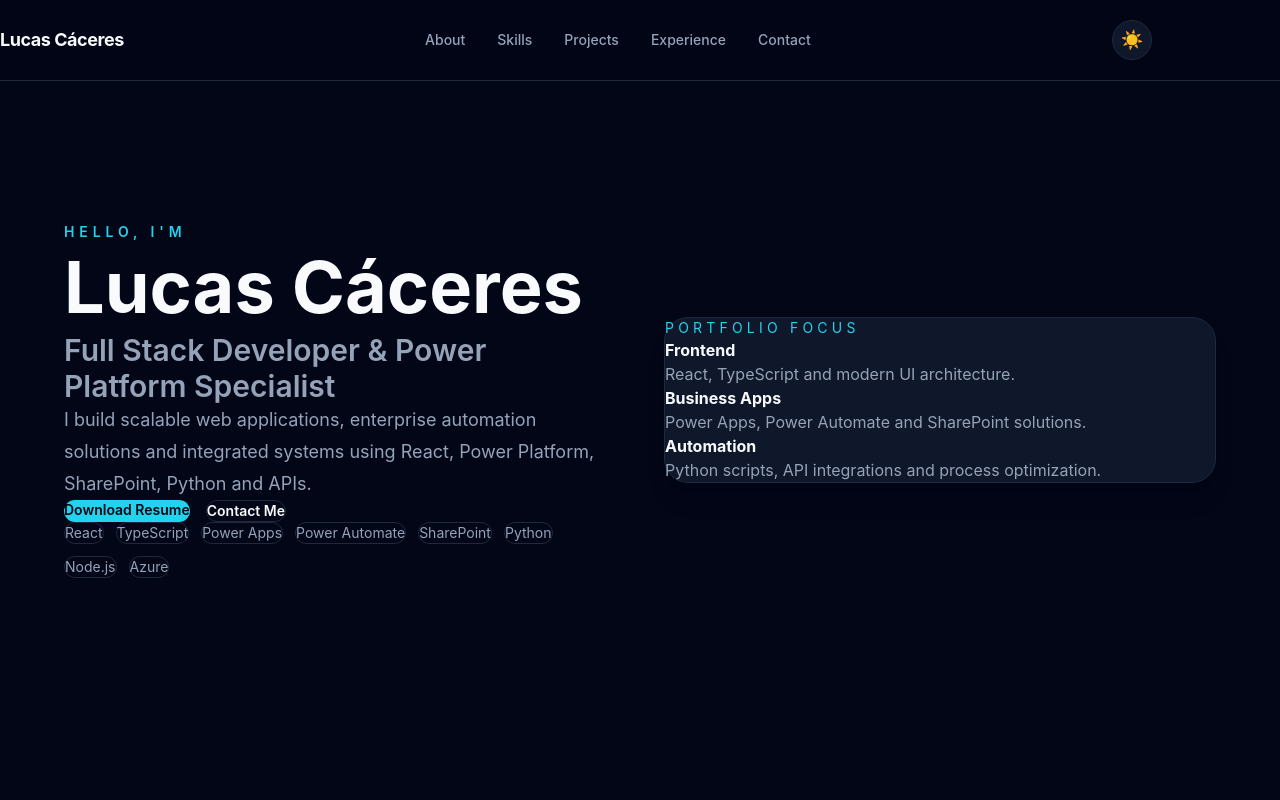
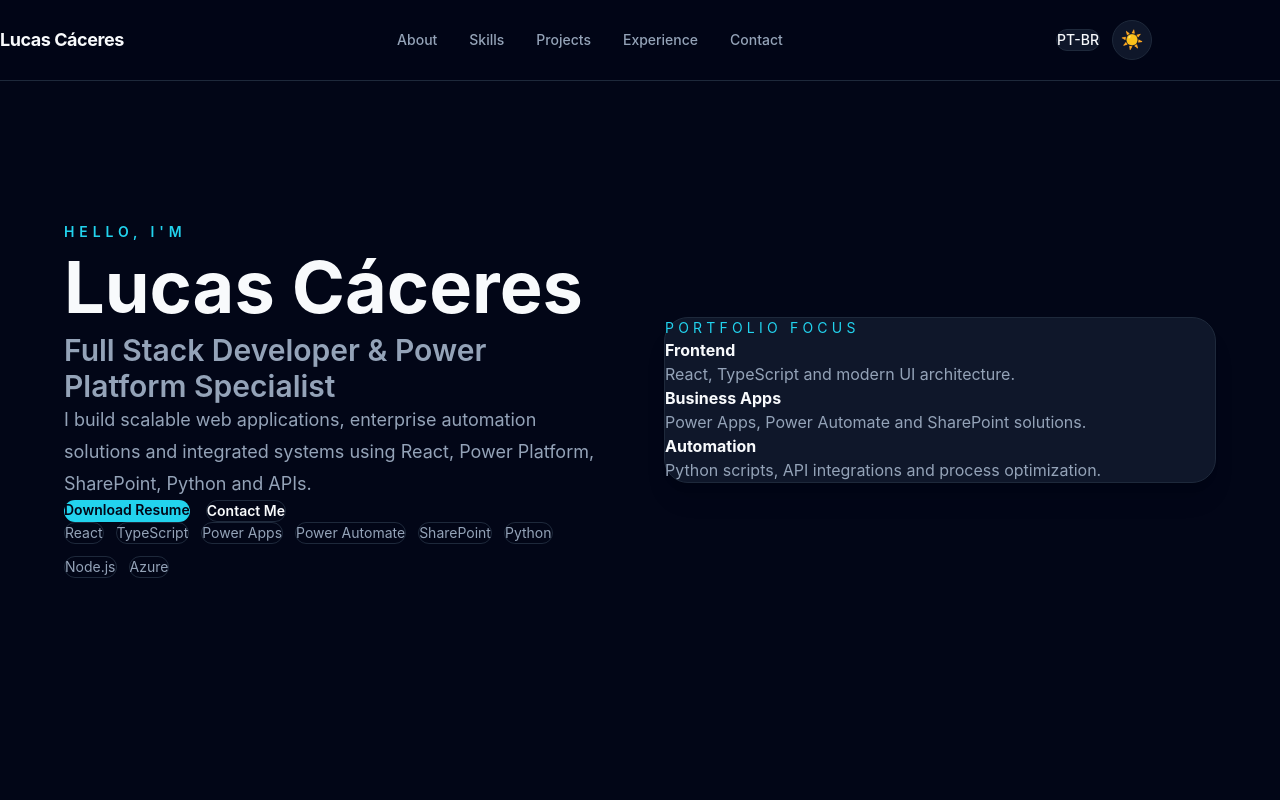
Before and after one commit to CaceresEly/Portifolio, a React (Vite) app: page / in a window 1280 px wide. Shown: the top 800 px of the page. Built offline with nearby package versions, Linux system fonts and the light colour scheme.

Commit message:
feat: add complete translation files

```diff
--- a/src/components/layout/navbar.tsx
+++ b/src/components/layout/navbar.tsx
@@ -1,15 +1,25 @@
+import { useTranslation } from 'react-i18next';
+
 import { useTheme } from '../../hooks/use_theme';
 
 const navItems = [
-  { label: 'About', href: '#about' },
-  { label: 'Skills', href: '#skills' },
-  { label: 'Projects', href: '#projects' },
-  { label: 'Experience', href: '#experience' },
-  { label: 'Contact', href: '#contact' },
+  { label: 'navbar.about', href: '#about' },
+  { label: 'navbar.skills', href: '#skills' },
+  { label: 'navbar.projects', href: '#projects' },
+  { label: 'navbar.experience', href: '#experience' },
+  { label: 'navbar.contact', href: '#contact' },
 ];
 
 function Navbar() {
   const { theme, toggleTheme } = useTheme();
+  const { t, i18n } = useTranslation();
+
+  function toggleLanguage() {
+    const nextLanguage = i18n.language === 'en' ? 'pt-BR' : 'en';
+
+    i18n.changeLanguage(nextLanguage);
+    localStorage.setItem('language', nextLanguage);
+  }
 
   return (
     <header
@@ -33,10 +43,24 @@ function Navbar() {
               className="text-sm font-medium transition hover:opacity-70"
               style={{ color: 'var(--color-text-muted)' }}
             >
-              {item.label}
+              {t(item.label)}
             </a>
           ))}
         </div>
+
+        <div className="flex items-center gap-3">
+          <button
+            type="button"
+            onClick={toggleLanguage}
+            className="rounded-full border px-4 py-2 text-sm font-medium transition hover:scale-105"
+            style={{
+              borderColor: 'var(--color-border)',
+              background: 'var(--color-surface)',
+              color: 'var(--color-text)',
+            }}
+          >
+            {i18n.language === 'en' ? 'PT-BR' : 'EN'}
+          </button>
 
           <button
             type="button"
@@ -50,6 +74,7 @@ function Navbar() {
           >
             {theme === 'dark' ? '☀️' : '🌙'}
           </button>
+        </div>
       </nav>
     </header>
   );
--- a/src/components/sections/hero_section.tsx
+++ b/src/components/sections/hero_section.tsx
@@ -1,3 +1,5 @@
+import { useTranslation } from 'react-i18next';
+
 const technologies = [
   'React',
   'TypeScript',
@@ -10,38 +12,38 @@ const technologies = [
 ];
 
 function HeroSection() {
+  const { t } = useTranslation();
+
   return (
     <section
-    id="home"
-    className="flex min-h-screen w-full items-center justify-center px-6 pt-24"
+      id="home"
+      className="flex min-h-screen w-full items-center justify-center px-6 pt-24"
     >
-    <div className="mx-auto grid w-full max-w-6xl gap-12 md:grid-cols-2 md:items-center">
+      <div className="mx-auto grid w-full max-w-6xl gap-12 md:grid-cols-2 md:items-center">
         <div>
           <p
             className="mb-4 text-sm font-semibold uppercase tracking-[0.35em]"
             style={{ color: 'var(--color-primary)' }}
           >
-            Hello, I&apos;m
+            {t('hero.eyebrow')}
           </p>
 
           <h1 className="text-5xl font-bold leading-tight md:text-7xl">
-            Lucas Cáceres
+            {t('hero.title')}
           </h1>
 
           <h2
             className="mt-6 text-2xl font-semibold md:text-3xl"
             style={{ color: 'var(--color-text-muted)' }}
           >
-            Full Stack Developer & Power Platform Specialist
+            {t('hero.subtitle')}
           </h2>
 
           <p
             className="mt-6 max-w-2xl text-lg leading-8"
             style={{ color: 'var(--color-text-muted)' }}
           >
-            I build scalable web applications, enterprise automation solutions
-            and integrated systems using React, Power Platform, SharePoint,
-            Python and APIs.
+            {t('hero.description')}
           </p>
 
           <div className="mt-10 flex flex-wrap gap-4">
@@ -53,7 +55,7 @@ function HeroSection() {
                 color: 'var(--color-background)',
               }}
             >
-              Download Resume
+              {t('hero.download')}
             </a>
 
             <a
@@ -64,7 +66,7 @@ function HeroSection() {
                 color: 'var(--color-text)',
               }}
             >
-              Contact Me
+              {t('hero.contact')}
             </a>
           </div>
 
@@ -101,6 +103,7 @@ function HeroSection() {
           <div className="mt-8 space-y-5">
             <div>
               <strong>Frontend</strong>
+
               <p style={{ color: 'var(--color-text-muted)' }}>
                 React, TypeScript and modern UI architecture.
               </p>
@@ -108,6 +111,7 @@ function HeroSection() {
 
             <div>
               <strong>Business Apps</strong>
+
               <p style={{ color: 'var(--color-text-muted)' }}>
                 Power Apps, Power Automate and SharePoint solutions.
               </p>
@@ -115,6 +119,7 @@ function HeroSection() {
 
             <div>
               <strong>Automation</strong>
+
               <p style={{ color: 'var(--color-text-muted)' }}>
                 Python scripts, API integrations and process optimization.
               </p>
--- /dev/null
+++ b/src/config/i18n.ts
@@ -0,0 +1,19 @@
+import i18n from 'i18next';
+import { initReactI18next } from 'react-i18next';
+
+import en from '../locales/en.json';
+import ptBR from '../locales/pt_br.json';
+
+i18n.use(initReactI18next).init({
+  resources: {
+    en: { translation: en },
+    'pt-BR': { translation: ptBR },
+  },
+  lng: localStorage.getItem('language') || 'en',
+  fallbackLng: 'en',
+  interpolation: {
+    escapeValue: false,
+  },
+});
+
+export { i18n };
--- /dev/null
+++ b/src/locales/en.json
@@ -0,0 +1,55 @@
+{
+  "navbar": {
+    "about": "About",
+    "skills": "Skills",
+    "projects": "Projects",
+    "experience": "Experience",
+    "contact": "Contact"
+  },
+  "hero": {
+    "eyebrow": "Hello, I'm",
+    "title": "Lucas Cáceres",
+    "subtitle": "Full Stack Developer & Power Platform Specialist",
+    "description": "I build scalable web applications, enterprise automation solutions and integrated systems using React, Power Platform, SharePoint, Python and APIs.",
+    "download": "Download Resume",
+    "contact": "Contact Me",
+    "focus": "Portfolio Focus",
+    "frontendTitle": "Frontend",
+    "frontendDescription": "React, TypeScript and modern UI architecture.",
+    "businessTitle": "Business Apps",
+    "businessDescription": "Power Apps, Power Automate and SharePoint solutions.",
+    "automationTitle": "Automation",
+    "automationDescription": "Python scripts, API integrations and process optimization."
+  },
+  "about": {
+    "eyebrow": "About Me",
+    "title": "Building enterprise solutions that make people's work easier.",
+    "paragraph1": "I'm a Full Stack Developer currently working as a Power Platform Developer at ARLANXEO, where I build enterprise applications, automate business processes and integrate corporate systems used by international teams.",
+    "paragraph2": "My daily work combines React, JavaScript, Python, SharePoint, Power Apps, Power Automate and Power BI to deliver scalable solutions focused on productivity, digital transformation and user experience.",
+    "paragraph3": "Besides Microsoft technologies, I enjoy building modern web applications, studying software architecture and exploring AI, automation and cloud technologies.",
+    "experienceTitle": "💼 Experience",
+    "experienceText": "Power Platform Developer at ARLANXEO developing enterprise solutions for international teams.",
+    "technologiesTitle": "🚀 Main Technologies",
+    "technologiesText": "React • TypeScript • Power Apps • Power Automate • SharePoint • Python • Node.js • Power BI",
+    "languagesTitle": "🌎 Languages",
+    "languagesText": "Portuguese (Native) | English (Advanced)"
+  },
+  "expertise": {
+    "eyebrow": "Core Expertise",
+    "title": "A technical stack focused on business impact.",
+    "description": "My experience combines enterprise applications, automation, web development and system integrations to deliver practical solutions for real business problems."
+  },
+  "projects": {
+    "eyebrow": "Featured Projects",
+    "title": "Real solutions for automation, business apps and web development."
+  },
+  "experience": {
+    "eyebrow": "Experience",
+    "title": "Practical experience building enterprise applications."
+  },
+  "contact": {
+    "eyebrow": "Contact",
+    "title": "Let's build something together.",
+    "description": "I'm open to opportunities involving React, Power Platform, automation, SharePoint, Python and full stack development."
+  }
+}
--- /dev/null
+++ b/src/locales/pt_br.json
@@ -0,0 +1,55 @@
+{
+  "navbar": {
+    "about": "Sobre",
+    "skills": "Habilidades",
+    "projects": "Projetos",
+    "experience": "Experiência",
+    "contact": "Contato"
+  },
+  "hero": {
+    "eyebrow": "Olá, eu sou",
+    "title": "Lucas Cáceres",
+    "subtitle": "Desenvolvedor Full Stack & Especialista Power Platform",
+    "description": "Desenvolvo aplicações web escaláveis, automações corporativas e sistemas integrados usando React, Power Platform, SharePoint, Python e APIs.",
+    "download": "Baixar Currículo",
+    "contact": "Entrar em Contato",
+    "focus": "Foco do Portfólio",
+    "frontendTitle": "Front-end",
+    "frontendDescription": "React, TypeScript e arquitetura moderna de interfaces.",
+    "businessTitle": "Aplicações Corporativas",
+    "businessDescription": "Soluções com Power Apps, Power Automate e SharePoint.",
+    "automationTitle": "Automação",
+    "automationDescription": "Scripts Python, integrações com APIs e otimização de processos."
+  },
+  "about": {
+    "eyebrow": "Sobre Mim",
+    "title": "Criando soluções corporativas que tornam o trabalho das pessoas mais simples.",
+    "paragraph1": "Sou Desenvolvedor Full Stack e atualmente trabalho como Desenvolvedor Power Platform na ARLANXEO, criando aplicações corporativas, automações de processos e integrações de sistemas utilizados por equipes internacionais.",
+    "paragraph2": "No meu dia a dia, combino React, JavaScript, Python, SharePoint, Power Apps, Power Automate e Power BI para entregar soluções escaláveis focadas em produtividade, transformação digital e experiência do usuário.",
+    "paragraph3": "Além das tecnologias Microsoft, também gosto de desenvolver aplicações web modernas, estudar arquitetura de software e explorar IA, automação e tecnologias em nuvem.",
+    "experienceTitle": "💼 Experiência",
+    "experienceText": "Desenvolvedor Power Platform na ARLANXEO, desenvolvendo soluções corporativas para equipes internacionais.",
+    "technologiesTitle": "🚀 Principais Tecnologias",
+    "technologiesText": "React • TypeScript • Power Apps • Power Automate • SharePoint • Python • Node.js • Power BI",
+    "languagesTitle": "🌎 Idiomas",
+    "languagesText": "Português (Nativo) | Inglês (Avançado)"
+  },
+  "expertise": {
+    "eyebrow": "Principais Competências",
+    "title": "Uma stack técnica focada em impacto para o negócio.",
+    "description": "Minha experiência combina aplicações corporativas, automação, desenvolvimento web e integração de sistemas para entregar soluções práticas para problemas reais de negócio."
+  },
+  "projects": {
+    "eyebrow": "Projetos em Destaque",
+    "title": "Soluções reais para automação, aplicações corporativas e desenvolvimento web."
+  },
+  "experience": {
+    "eyebrow": "Experiência",
+    "title": "Experiência prática criando aplicações corporativas."
+  },
+  "contact": {
+    "eyebrow": "Contato",
+    "title": "Vamos construir algo juntos.",
+    "description": "Estou aberto a oportunidades envolvendo React, Power Platform, automação, SharePoint, Python e desenvolvimento Full Stack."
+  }
+}
--- a/src/main.tsx
+++ b/src/main.tsx
@@ -4,6 +4,7 @@ import ReactDOM from 'react-dom/client';
 import App from './app/App';
 import { ThemeProvider } from './contexts/theme_context.tsx';
 
+import './config/i18n';
 import './styles/global.css';
 
 ReactDOM.createRoot(document.getElementById('root')!).render(
```
Lines whose indentation alone changed are shown as unchanged.
